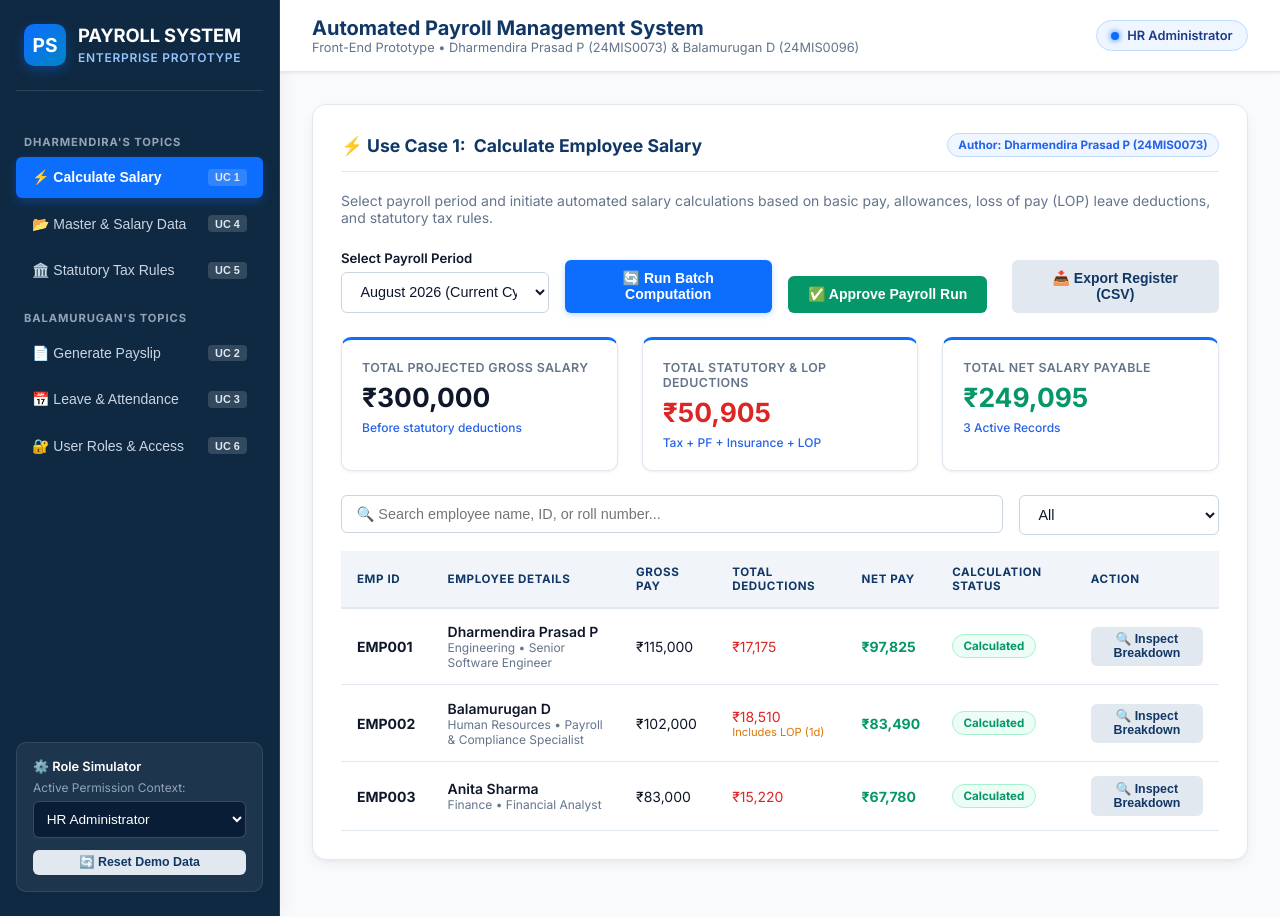
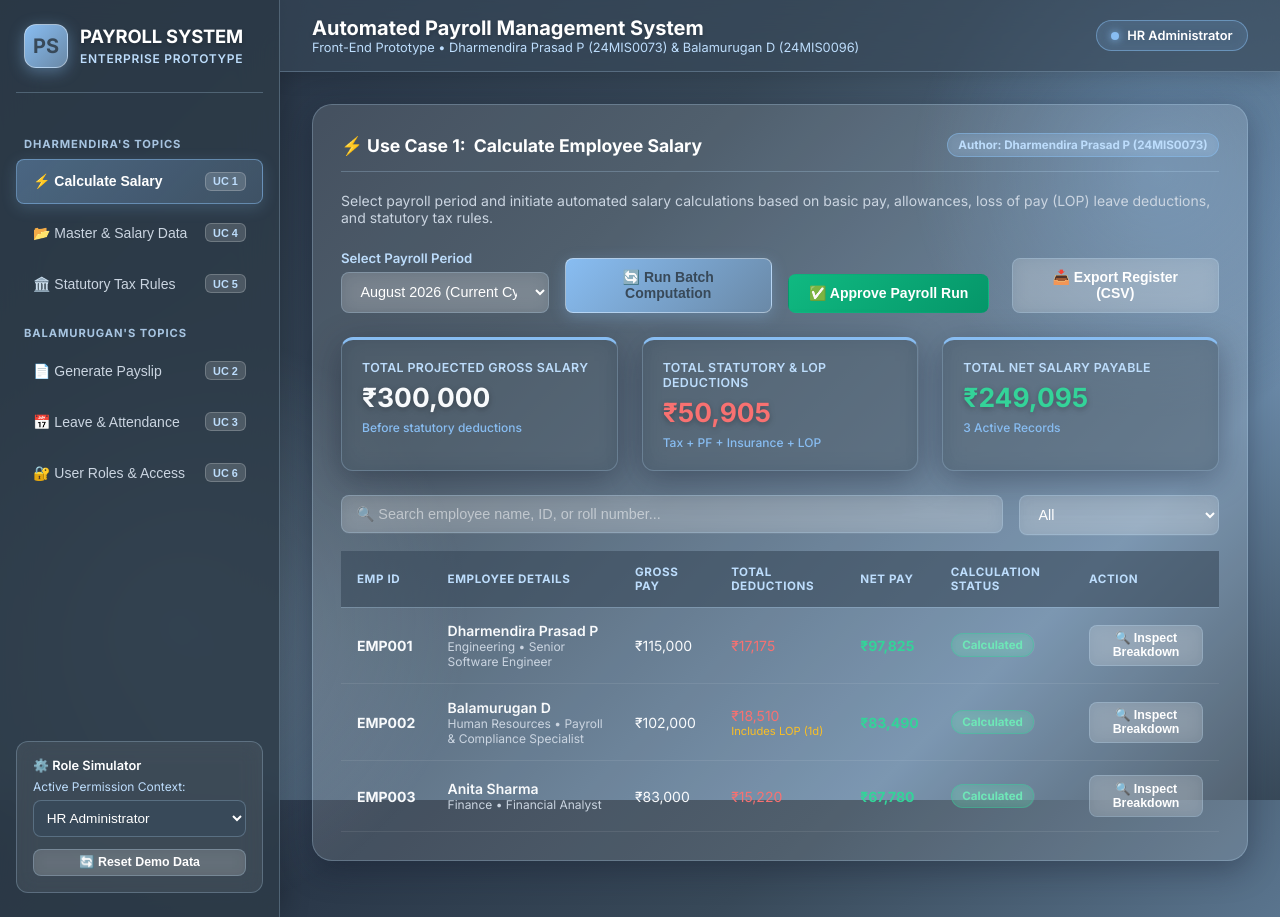
Before and after one commit to dharmendiraprasad/payroll-system, a plain HTML site: page index.html in a window 1280 px wide. Drawn offline with Linux system fonts and the light colour scheme.

Commit message:
Apply aesthetic glassmorphism UI with Stormy Morning color palette

```diff
--- a/css/styles.css
+++ b/css/styles.css
@@ -1,51 +1,46 @@
 /* ==========================================================================
-   Payroll System — Enterprise Financial Design System
-   Theme: Classic Deep Blue & Crisp White (Trust, Security & Professionalism)
-   Palette: Deep Navy (#103766), Royal Blue (#0d6efd), Light Gray (#f8fafc), Crisp White (#ffffff)
+   Payroll System — Aesthetic Glassmorphism Design System
+   Color Palette: "Stormy Morning"
+   Hex Codes: #6A89A7 | #BDDDFC | #88BDF2 | #384959
    ========================================================================== */
 
 :root {
-  --bg-primary: #f8fafc;
-  --bg-secondary: #f1f5f9;
-  --bg-card: #ffffff;
-  --bg-card-hover: #f8fafc;
-  --sidebar-bg: #0f2942;
-  --header-bg: #ffffff;
+  /* "Stormy Morning" Palette Tokens */
+  --stormy-dark: #384959;        /* Deep Charcoal Navy */
+  --stormy-steel: #6a89a7;       /* Muted Steel Blue */
+  --stormy-sky: #88bdf2;         /* Cerulean / Cornflower Accent */
+  --stormy-mist: #bdddfc;        /* Soft Ice Sky Blue */
+  --stormy-white: #ffffff;
 
-  --border-color: #e2e8f0;
-  --border-highlight: #cbd5e1;
+  /* Glassmorphism Surface Tokens */
+  --glass-bg-primary: rgba(56, 73, 89, 0.75);
+  --glass-bg-card: rgba(255, 255, 255, 0.12);
+  --glass-bg-card-hover: rgba(255, 255, 255, 0.18);
+  --glass-bg-sidebar: rgba(45, 59, 72, 0.85);
+  --glass-bg-header: rgba(56, 73, 89, 0.65);
+  --glass-bg-input: rgba(255, 255, 255, 0.15);
 
-  --text-main: #0f172a;
-  --text-muted: #64748b;
-  --text-inverse: #ffffff;
+  --glass-border: rgba(189, 221, 252, 0.25);
+  --glass-border-glow: rgba(136, 189, 242, 0.5);
 
-  /* Financial Color Tokens */
-  --navy-dark: #103766;
-  --navy-medium: #1e3a8a;
-  --blue-primary: #0d6efd;
-  --blue-accent: #2563eb;
-  --blue-light: #eff6ff;
-  --blue-badge-bg: #dbeafe;
+  --text-main: #f8fafc;
+  --text-muted: #cbd5e1;
+  --text-accent: #bdddfc;
 
-  --accent-emerald: #059669;
-  --emerald-light: #ecfdf5;
+  /* Accent Indicators */
+  --accent-emerald: #34d399;
+  --emerald-glass: rgba(52, 211, 153, 0.2);
+  --accent-amber: #fbbf24;
+  --amber-glass: rgba(251, 191, 36, 0.2);
+  --accent-rose: #f87171;
+  --rose-glass: rgba(248, 113, 113, 0.2);
 
-  --accent-amber: #d97706;
-  --amber-light: #fffbeb;
+  --shadow-glass: 0 8px 32px 0 rgba(15, 23, 42, 0.37);
+  --shadow-glow: 0 0 20px rgba(136, 189, 242, 0.25);
 
-  --accent-rose: #dc2626;
-  --rose-light: #fef2f2;
-
-  --accent-purple: #7c3aed;
-  --purple-light: #f5f3ff;
-
-  --shadow-sm: 0 1px 3px rgba(15, 23, 42, 0.08);
-  --shadow-md: 0 4px 12px -2px rgba(15, 23, 42, 0.08), 0 2px 4px -1px rgba(15, 23, 42, 0.04);
-  --shadow-lg: 0 10px 25px -5px rgba(15, 23, 42, 0.1), 0 8px 10px -6px rgba(15, 23, 42, 0.05);
-
-  --radius-sm: 6px;
-  --radius-md: 10px;
-  --radius-lg: 14px;
+  --radius-sm: 8px;
+  --radius-md: 12px;
+  --radius-lg: 20px;
   --font-sans: 'Inter', -apple-system, BlinkMacSystemFont, "Segoe UI", Roboto, sans-serif;
 }
 
@@ -57,31 +52,65 @@
 
 body {
   font-family: var(--font-sans);
-  background-color: var(--bg-primary);
+  background: linear-gradient(135deg, #1e293b 0%, #384959 40%, #6a89a7 80%, #384959 100%);
+  background-attachment: fixed;
   color: var(--text-main);
   min-height: 100vh;
   display: flex;
   flex-direction: column;
   -webkit-font-smoothing: antialiased;
+  position: relative;
+  overflow-x: hidden;
+}
+
+/* Ambient Glowing Background Orbs */
+body::before {
+  content: '';
+  position: fixed;
+  top: -10%;
+  right: -10%;
+  width: 500px;
+  height: 500px;
+  background: radial-gradient(circle, rgba(136, 189, 242, 0.3) 0%, rgba(0,0,0,0) 70%);
+  border-radius: 50%;
+  pointer-events: none;
+  z-index: 0;
+}
+
+body::after {
+  content: '';
+  position: fixed;
+  bottom: -15%;
+  left: -10%;
+  width: 600px;
+  height: 600px;
+  background: radial-gradient(circle, rgba(189, 221, 252, 0.25) 0%, rgba(0,0,0,0) 70%);
+  border-radius: 50%;
+  pointer-events: none;
+  z-index: 0;
 }
 
 /* App Container */
 #app-container {
   display: flex;
   min-height: 100vh;
+  position: relative;
+  z-index: 1;
 }
 
-/* Sidebar (Deep Classic Navy) */
+/* Sidebar Glassmorphism */
 .sidebar {
   width: 280px;
-  background-color: var(--sidebar-bg);
+  background: var(--glass-bg-sidebar);
+  backdrop-filter: blur(20px);
+  -webkit-backdrop-filter: blur(20px);
+  border-right: 1px solid var(--glass-border);
   color: #ffffff;
   display: flex;
   flex-direction: column;
   padding: 1.5rem 1rem;
   flex-shrink: 0;
-  box-shadow: 4px 0 15px rgba(0, 0, 0, 0.05);
-  border-right: 1px solid rgba(255, 255, 255, 0.1);
+  box-shadow: 4px 0 25px rgba(0, 0, 0, 0.2);
 }
 
 .brand {
@@ -89,22 +118,23 @@ body {
   align-items: center;
   gap: 0.75rem;
   padding: 0 0.5rem 1.5rem 0.5rem;
-  border-bottom: 1px solid rgba(255, 255, 255, 0.12);
+  border-bottom: 1px solid var(--glass-border);
   margin-bottom: 1.5rem;
 }
 
 .brand-icon {
-  width: 42px;
-  height: 42px;
-  background: linear-gradient(135deg, var(--blue-primary), #0284c7);
+  width: 44px;
+  height: 44px;
+  background: linear-gradient(135deg, var(--stormy-sky), var(--stormy-steel));
   border-radius: var(--radius-md);
   display: flex;
   align-items: center;
   justify-content: center;
-  font-weight: 700;
-  font-size: 1.2rem;
-  color: #ffffff;
-  box-shadow: 0 4px 12px rgba(13, 110, 253, 0.35);
+  font-weight: 800;
+  font-size: 1.25rem;
+  color: var(--stormy-dark);
+  box-shadow: 0 4px 15px rgba(136, 189, 242, 0.4);
+  border: 1px solid rgba(255, 255, 255, 0.4);
 }
 
 .brand-text h2 {
@@ -112,11 +142,12 @@ body {
   font-weight: 700;
   letter-spacing: -0.01em;
   color: #ffffff;
+  text-shadow: 0 2px 4px rgba(0, 0, 0, 0.2);
 }
 
 .brand-text span {
   font-size: 0.75rem;
-  color: #93c5fd;
+  color: var(--stormy-mist);
   font-weight: 600;
   text-transform: uppercase;
   letter-spacing: 0.06em;
@@ -126,16 +157,17 @@ body {
   font-size: 0.7rem;
   text-transform: uppercase;
   letter-spacing: 0.08em;
-  color: #94a3b8;
+  color: var(--stormy-mist);
   margin: 1.25rem 0.5rem 0.5rem 0.5rem;
   font-weight: 700;
+  opacity: 0.85;
 }
 
 .nav-menu {
   list-style: none;
   display: flex;
   flex-direction: column;
-  gap: 0.35rem;
+  gap: 0.4rem;
 }
 
 .nav-item button {
@@ -144,51 +176,55 @@ body {
   align-items: center;
   gap: 0.85rem;
   padding: 0.75rem 1rem;
-  border: none;
+  border: 1px solid transparent;
   background: transparent;
-  color: #cbd5e1;
+  color: var(--text-muted);
   border-radius: var(--radius-sm);
   cursor: pointer;
   font-size: 0.875rem;
   font-weight: 500;
-  transition: all 0.2s ease;
+  transition: all 0.25 ease;
   text-align: left;
 }
 
 .nav-item button:hover {
-  background: rgba(255, 255, 255, 0.08);
+  background: rgba(255, 255, 255, 0.1);
   color: #ffffff;
+  border-color: rgba(255, 255, 255, 0.15);
 }
 
 .nav-item.active button {
-  background: var(--blue-primary);
+  background: linear-gradient(135deg, rgba(136, 189, 242, 0.35), rgba(106, 137, 167, 0.3));
+  border: 1px solid var(--glass-border-glow);
   color: #ffffff;
   font-weight: 600;
-  box-shadow: 0 4px 10px rgba(13, 110, 253, 0.3);
+  box-shadow: 0 4px 15px rgba(136, 189, 242, 0.2);
 }
 
 .author-badge {
   font-size: 0.68rem;
   margin-left: auto;
   padding: 0.15rem 0.45rem;
-  border-radius: 4px;
+  border-radius: 6px;
   background: rgba(255, 255, 255, 0.15);
-  color: #e2e8f0;
+  color: var(--stormy-mist);
   font-weight: 600;
+  border: 1px solid rgba(255, 255, 255, 0.2);
 }
 
 /* User Role Selector Box */
 .user-profile-box {
   margin-top: auto;
   padding: 1rem;
-  background: rgba(255, 255, 255, 0.06);
+  background: rgba(255, 255, 255, 0.08);
   border-radius: var(--radius-md);
-  border: 1px solid rgba(255, 255, 255, 0.1);
+  border: 1px solid var(--glass-border);
+  backdrop-filter: blur(10px);
 }
 
 .user-profile-box label {
   font-size: 0.75rem;
-  color: #94a3b8;
+  color: var(--stormy-mist);
   display: block;
   margin-bottom: 0.4rem;
 }
@@ -196,9 +232,9 @@ body {
 .user-profile-box select {
   width: 100%;
   padding: 0.55rem;
-  background: #091e36;
+  background: var(--stormy-dark);
   color: #ffffff;
-  border: 1px solid rgba(255, 255, 255, 0.2);
+  border: 1px solid var(--glass-border);
   border-radius: var(--radius-sm);
   outline: none;
   font-size: 0.85rem;
@@ -213,27 +249,30 @@ body {
   overflow-x: hidden;
 }
 
-/* Header */
+/* Top Header Glassmorphism */
 .top-header {
   height: 72px;
-  background-color: var(--header-bg);
-  border-bottom: 1px solid var(--border-color);
+  background: var(--glass-bg-header);
+  backdrop-filter: blur(16px);
+  -webkit-backdrop-filter: blur(16px);
+  border-bottom: 1px solid var(--glass-border);
   display: flex;
   align-items: center;
   justify-content: space-between;
   padding: 0 2rem;
-  box-shadow: var(--shadow-sm);
+  box-shadow: 0 4px 20px rgba(0, 0, 0, 0.15);
 }
 
 .page-title h1 {
   font-size: 1.25rem;
   font-weight: 700;
-  color: var(--navy-dark);
+  color: #ffffff;
+  text-shadow: 0 2px 4px rgba(0,0,0,0.2);
 }
 
 .page-title p {
   font-size: 0.8rem;
-  color: var(--text-muted);
+  color: var(--stormy-mist);
 }
 
 .header-actions {
@@ -247,23 +286,24 @@ body {
   align-items: center;
   gap: 0.5rem;
   padding: 0.45rem 0.9rem;
-  background: var(--blue-light);
-  border: 1px solid #bfdbfe;
-  color: var(--navy-medium);
+  background: rgba(136, 189, 242, 0.2);
+  border: 1px solid var(--glass-border-glow);
+  color: #ffffff;
   border-radius: 9999px;
   font-size: 0.8rem;
   font-weight: 600;
+  backdrop-filter: blur(8px);
 }
 
 .status-dot {
   width: 8px;
   height: 8px;
-  background: var(--blue-primary);
+  background: var(--stormy-sky);
   border-radius: 50%;
-  box-shadow: 0 0 6px var(--blue-primary);
+  box-shadow: 0 0 8px var(--stormy-sky);
 }
 
-/* Content Area */
+/* Content Body */
 .content-body {
   padding: 2rem;
   flex: 1;
@@ -309,14 +349,22 @@ body {
   }
 }
 
-/* Cards */
+/* Aesthetic Glassmorphic Cards */
 .card {
-  background: var(--bg-card);
-  border: 1px solid var(--border-color);
+  background: var(--glass-bg-card);
+  backdrop-filter: blur(16px);
+  -webkit-backdrop-filter: blur(16px);
+  border: 1px solid var(--glass-border);
   border-radius: var(--radius-lg);
   padding: 1.75rem;
-  box-shadow: var(--shadow-md);
+  box-shadow: var(--shadow-glass);
   margin-bottom: 1.5rem;
+  transition: all 0.3s ease;
+}
+
+.card:hover {
+  background: var(--glass-bg-card-hover);
+  border-color: var(--glass-border-glow);
 }
 
 .card-header {
@@ -325,13 +373,13 @@ body {
   align-items: center;
   margin-bottom: 1.25rem;
   padding-bottom: 0.85rem;
-  border-bottom: 1px solid var(--border-color);
+  border-bottom: 1px solid var(--glass-border);
 }
 
 .card-title {
   font-size: 1.1rem;
   font-weight: 700;
-  color: var(--navy-dark);
+  color: #ffffff;
   display: flex;
   align-items: center;
   gap: 0.5rem;
@@ -339,20 +387,21 @@ body {
 
 /* Stat Widgets */
 .stat-card {
-  background: var(--bg-card);
-  border: 1px solid var(--border-color);
+  background: rgba(56, 73, 89, 0.45);
+  backdrop-filter: blur(12px);
+  border: 1px solid var(--glass-border);
   border-radius: var(--radius-md);
   padding: 1.25rem;
   display: flex;
   flex-direction: column;
   gap: 0.4rem;
-  box-shadow: var(--shadow-sm);
-  border-top: 3px solid var(--blue-primary);
+  box-shadow: var(--shadow-glass);
+  border-top: 3px solid var(--stormy-sky);
 }
 
 .stat-label {
   font-size: 0.775rem;
-  color: var(--text-muted);
+  color: var(--stormy-mist);
   font-weight: 600;
   text-transform: uppercase;
   letter-spacing: 0.03em;
@@ -361,16 +410,17 @@ body {
 .stat-value {
   font-size: 1.65rem;
   font-weight: 800;
-  color: var(--navy-dark);
+  color: #ffffff;
+  text-shadow: 0 2px 6px rgba(0,0,0,0.3);
 }
 
 .stat-sub {
   font-size: 0.75rem;
-  color: var(--blue-accent);
+  color: var(--stormy-sky);
   font-weight: 500;
 }
 
-/* Financial Data Tables */
+/* Tables in Glassmorphism */
 .table-responsive {
   width: 100%;
   overflow-x: auto;
@@ -385,27 +435,27 @@ body {
 
 .custom-table th {
   padding: 0.85rem 1rem;
-  background: #f1f5f9;
-  color: var(--navy-dark);
+  background: rgba(56, 73, 89, 0.6);
+  color: var(--stormy-mist);
   font-weight: 700;
   text-transform: uppercase;
   font-size: 0.725rem;
   letter-spacing: 0.05em;
-  border-bottom: 2px solid var(--border-color);
+  border-bottom: 1px solid var(--glass-border);
 }
 
 .custom-table td {
   padding: 0.9rem 1rem;
-  border-bottom: 1px solid var(--border-color);
+  border-bottom: 1px solid rgba(255, 255, 255, 0.08);
   color: var(--text-main);
   vertical-align: middle;
 }
 
 .custom-table tbody tr:hover {
-  background-color: #f8fafc;
+  background: rgba(255, 255, 255, 0.08);
 }
 
-/* Form Controls */
+/* Glass Form Controls */
 .form-group {
   margin-bottom: 1.25rem;
 }
@@ -413,7 +463,7 @@ body {
 .form-group label {
   display: block;
   font-size: 0.825rem;
-  color: var(--text-main);
+  color: var(--stormy-mist);
   margin-bottom: 0.4rem;
   font-weight: 600;
 }
@@ -421,18 +471,29 @@ body {
 .form-control {
   width: 100%;
   padding: 0.65rem 0.9rem;
-  background: #ffffff;
-  border: 1px solid var(--border-highlight);
+  background: var(--glass-bg-input);
+  backdrop-filter: blur(8px);
+  border: 1px solid var(--glass-border);
   border-radius: var(--radius-sm);
-  color: var(--text-main);
+  color: #ffffff;
   font-size: 0.9rem;
   outline: none;
-  transition: all 0.2s ease;
+  transition: all 0.25s ease;
+}
+
+.form-control::placeholder {
+  color: rgba(255, 255, 255, 0.5);
+}
+
+.form-control option {
+  background: var(--stormy-dark);
+  color: #ffffff;
 }
 
 .form-control:focus {
-  border-color: var(--blue-primary);
-  box-shadow: 0 0 0 3px rgba(13, 110, 253, 0.15);
+  border-color: var(--stormy-sky);
+  box-shadow: 0 0 0 3px rgba(136, 189, 242, 0.25);
+  background: rgba(255, 255, 255, 0.2);
 }
 
 .form-row {
@@ -441,7 +502,7 @@ body {
   gap: 1rem;
 }
 
-/* Buttons */
+/* Glass Buttons */
 .btn {
   display: inline-flex;
   align-items: center;
@@ -452,47 +513,42 @@ body {
   font-size: 0.875rem;
   font-weight: 600;
   cursor: pointer;
-  border: none;
-  transition: all 0.2s ease;
+  border: 1px solid transparent;
+  transition: all 0.25s ease;
 }
 
 .btn-primary {
-  background: var(--blue-primary);
-  color: #ffffff;
-  box-shadow: 0 2px 6px rgba(13, 110, 253, 0.25);
+  background: linear-gradient(135deg, var(--stormy-sky), var(--stormy-steel));
+  color: var(--stormy-dark);
+  border-color: rgba(255, 255, 255, 0.4);
+  box-shadow: 0 4px 15px rgba(136, 189, 242, 0.3);
 }
 
 .btn-primary:hover {
-  background: #025ce2;
-  transform: translateY(-1px);
-  box-shadow: 0 4px 10px rgba(13, 110, 253, 0.35);
+  transform: translateY(-2px);
+  box-shadow: 0 6px 20px rgba(136, 189, 242, 0.45);
+  background: linear-gradient(135deg, var(--stormy-mist), var(--stormy-sky));
 }
 
 .btn-success {
-  background: var(--accent-emerald);
+  background: linear-gradient(135deg, #10b981, #059669);
   color: #ffffff;
 }
 
-.btn-success:hover {
-  background: #047857;
-}
-
 .btn-danger {
-  background: var(--accent-rose);
+  background: linear-gradient(135deg, #f43f5e, #e11d48);
   color: #ffffff;
 }
 
-.btn-danger:hover {
-  background: #b91c1c;
-}
-
 .btn-secondary {
-  background: #e2e8f0;
-  color: var(--navy-dark);
+  background: rgba(255, 255, 255, 0.15);
+  color: #ffffff;
+  border: 1px solid var(--glass-border);
+  backdrop-filter: blur(8px);
 }
 
 .btn-secondary:hover {
-  background: #cbd5e1;
+  background: rgba(255, 255, 255, 0.25);
 }
 
 .btn-sm {
@@ -500,37 +556,38 @@ body {
   font-size: 0.775rem;
 }
 
-/* Professional Financial Badges */
+/* Frosted Glass Badges */
 .badge {
   display: inline-block;
   padding: 0.25rem 0.65rem;
   border-radius: 9999px;
   font-size: 0.725rem;
   font-weight: 700;
+  backdrop-filter: blur(4px);
 }
 
 .badge-success {
-  background: var(--emerald-light);
-  color: var(--accent-emerald);
-  border: 1px solid #a7f3d0;
+  background: var(--emerald-glass);
+  color: #6ee7b7;
+  border: 1px solid rgba(52, 211, 153, 0.4);
 }
 
 .badge-warning {
-  background: var(--amber-light);
-  color: var(--accent-amber);
-  border: 1px solid #fde68a;
+  background: var(--amber-glass);
+  color: #fde047;
+  border: 1px solid rgba(251, 191, 36, 0.4);
 }
 
 .badge-danger {
-  background: var(--rose-light);
-  color: var(--accent-rose);
-  border: 1px solid #fecaca;
+  background: var(--rose-glass);
+  color: #fca5a5;
+  border: 1px solid rgba(248, 113, 113, 0.4);
 }
 
 .badge-info {
-  background: var(--blue-light);
-  color: var(--blue-accent);
-  border: 1px solid #bfdbfe;
+  background: rgba(136, 189, 242, 0.2);
+  color: var(--stormy-mist);
+  border: 1px solid var(--glass-border-glow);
 }
 
 /* Modals */
@@ -540,15 +597,15 @@ body {
   left: 0;
   right: 0;
   bottom: 0;
-  background: rgba(15, 23, 42, 0.65);
-  backdrop-filter: blur(4px);
+  background: rgba(15, 23, 42, 0.75);
+  backdrop-filter: blur(12px);
   display: flex;
   align-items: center;
   justify-content: center;
   z-index: 1000;
   opacity: 0;
   visibility: hidden;
-  transition: all 0.25s ease;
+  transition: all 0.3s ease;
 }
 
 .modal-overlay.active {
@@ -557,25 +614,26 @@ body {
 }
 
 .modal-container {
-  background: #ffffff;
-  border: 1px solid var(--border-color);
+  background: var(--stormy-dark);
+  border: 1px solid var(--glass-border-glow);
   border-radius: var(--radius-lg);
   width: 90%;
   max-width: 700px;
   max-height: 90vh;
   overflow-y: auto;
   padding: 2rem;
-  box-shadow: var(--shadow-lg);
+  box-shadow: 0 20px 50px rgba(0, 0, 0, 0.5);
   position: relative;
+  color: #ffffff;
 }
 
 .modal-close {
   position: absolute;
   top: 1.25rem;
   right: 1.25rem;
-  background: #f1f5f9;
-  border: none;
-  color: var(--text-muted);
+  background: rgba(255, 255, 255, 0.15);
+  border: 1px solid var(--glass-border);
+  color: #ffffff;
   width: 32px;
   height: 32px;
   border-radius: 50%;
@@ -587,8 +645,7 @@ body {
 }
 
 .modal-close:hover {
-  background: #e2e8f0;
-  color: var(--navy-dark);
+  background: rgba(255, 255, 255, 0.3);
 }
 
 /* Printable Payslip Card */
@@ -596,22 +653,22 @@ body {
   background: #ffffff;
   color: #0f172a;
   padding: 2.25rem;
-  border-radius: 8px;
+  border-radius: 12px;
   border: 1px solid #cbd5e1;
-  box-shadow: 0 4px 20px rgba(0,0,0,0.08);
+  box-shadow: 0 10px 30px rgba(0, 0, 0, 0.3);
 }
 
 .payslip-header {
   display: flex;
   justify-content: space-between;
-  border-bottom: 2px solid var(--navy-dark);
+  border-bottom: 2px solid var(--stormy-dark);
   padding-bottom: 1rem;
   margin-bottom: 1.5rem;
 }
 
 .company-details h2 {
   font-size: 1.4rem;
-  color: var(--navy-dark);
+  color: var(--stormy-dark);
   font-weight: 800;
   margin-bottom: 0.25rem;
 }
@@ -635,7 +692,7 @@ body {
 .payslip-box h4 {
   font-size: 0.85rem;
   text-transform: uppercase;
-  color: var(--navy-dark);
+  color: var(--stormy-dark);
   font-weight: 700;
   border-bottom: 1px solid #cbd5e1;
   padding-bottom: 0.4rem;
@@ -650,16 +707,16 @@ body {
 }
 
 .payslip-summary {
-  background: var(--blue-light);
-  border: 1px solid #bfdbfe;
+  background: #f1f5f9;
+  border: 1px solid #cbd5e1;
   padding: 1rem;
-  border-radius: 6px;
+  border-radius: 8px;
   display: flex;
   justify-content: space-between;
   align-items: center;
   font-weight: 700;
   font-size: 1.1rem;
-  color: var(--navy-dark);
+  color: var(--stormy-dark);
 }
 
 @media print {
```
